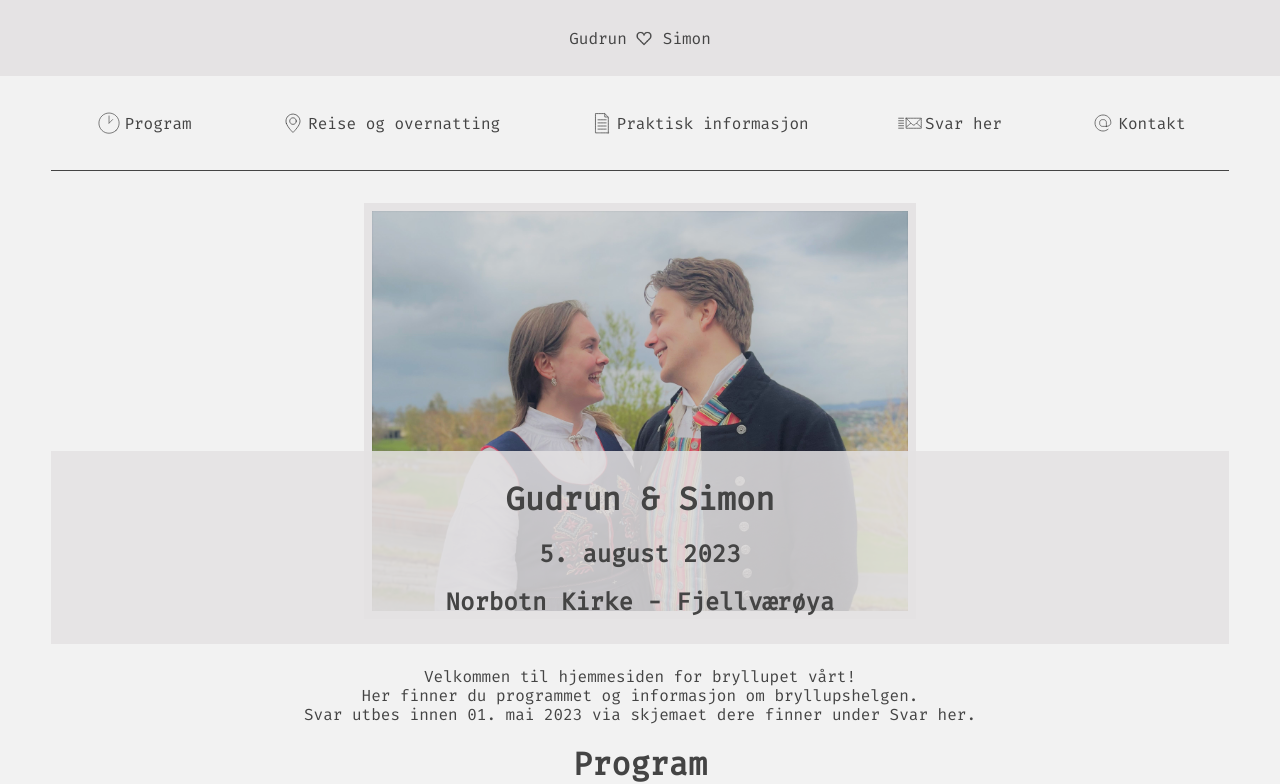
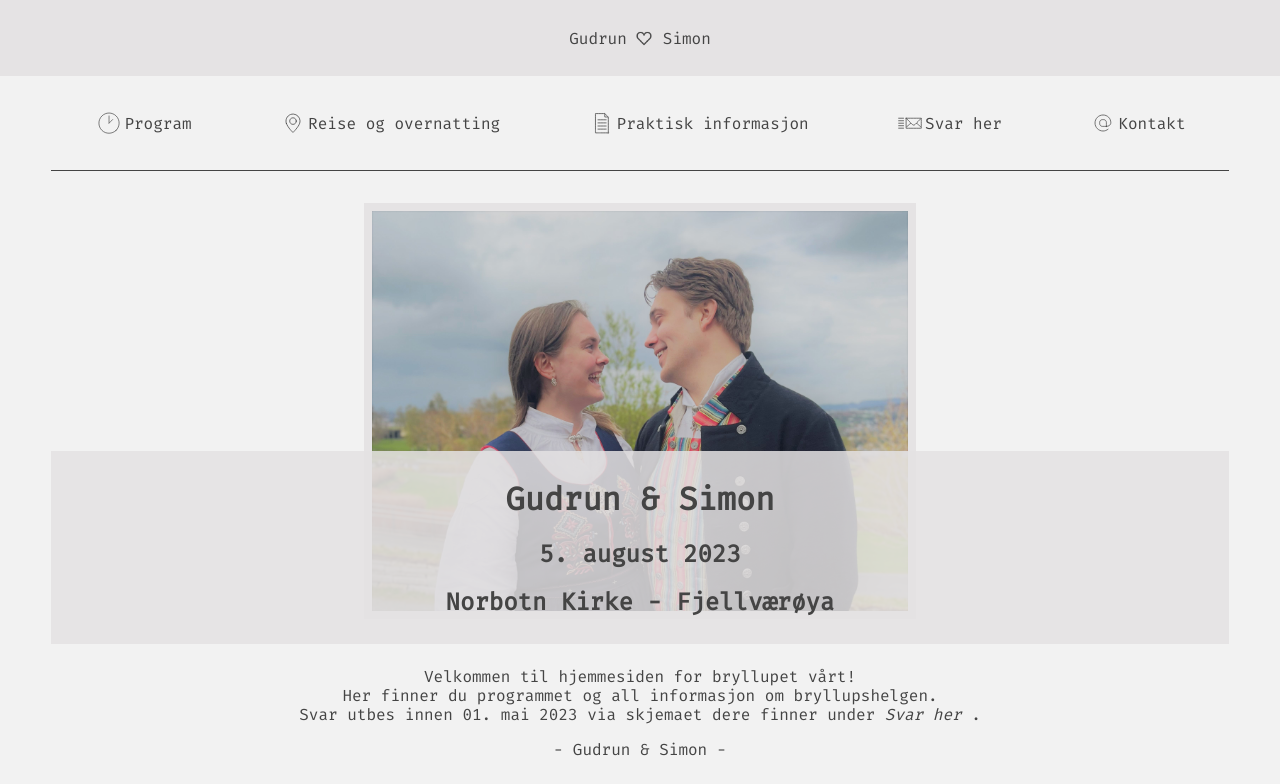
Before and after one commit to melhoos/gudrunogsimon, a React (Create React App) app: page / in a window 1280 px wide. Shown: the top 784 px of the page. Built offline with nearby package versions, Linux system fonts and the light colour scheme.

Commit message:
Update Program.jsx

```diff
--- a/src/Program.jsx
+++ b/src/Program.jsx
@@ -7,13 +7,14 @@ const Program = () => {
     Velkommen til hjemmesiden for bryllupet vårt!
     <br>
     </br>
-    Her finner du programmet og informasjon om bryllupshelgen.
+    Her finner du programmet og all informasjon om bryllupshelgen.
     <br>
     </br>
-    Svar utbes innen 01. mai 2023 via skjemaet dere finner under Svar her.
-    <br>
-    </br>
+    Svar utbes innen 01. mai 2023 via skjemaet dere finner under <i> Svar her </i>.
+    </p>
+    <p>
 
+    - Gudrun & Simon -
 
     </p>
     <h1>
```
